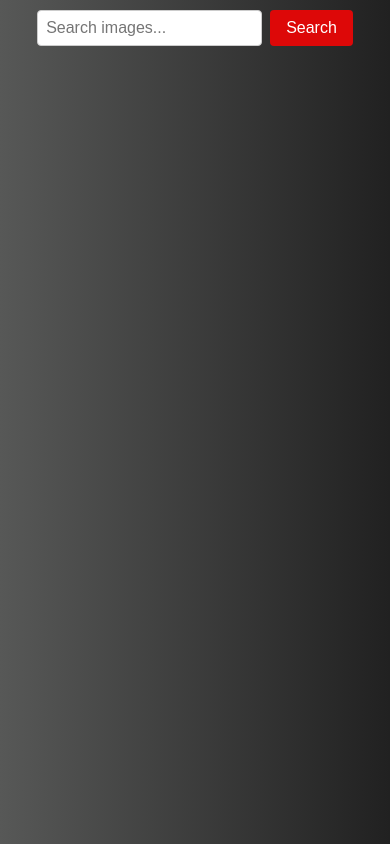
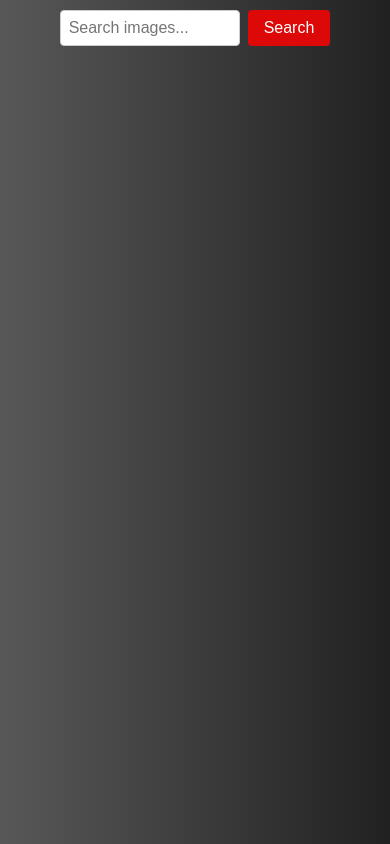
Before and after one commit to Dekan777/goit-js-hw-11, a website built with Parcel: page src/index.html in a window 390 px wide. Built offline with nearby package versions, Linux system fonts and the light colour scheme; what simplelightbox would draw is missing.

Commit message:
Update lightbox.scss

```diff
--- a/src/sass/lightbox.scss
+++ b/src/sass/lightbox.scss
@@ -107,7 +107,12 @@ body {
   transition: border-color 0.3s ease;
   margin-top: 10px;
   margin-bottom: 10px;
-  width: auto;
+  width: 250px;
+}
+@media screen and (max-width: 400px) {
+  .search-form__input {
+    width: 180px;
+  }
 }
 
 .search-form__btn{
```
